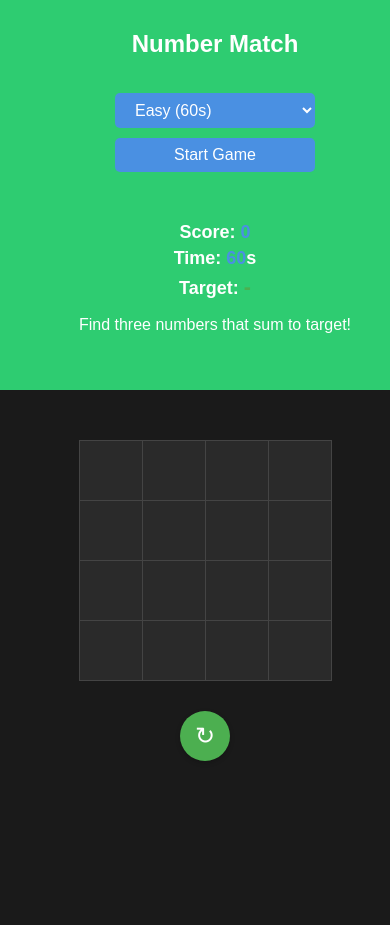
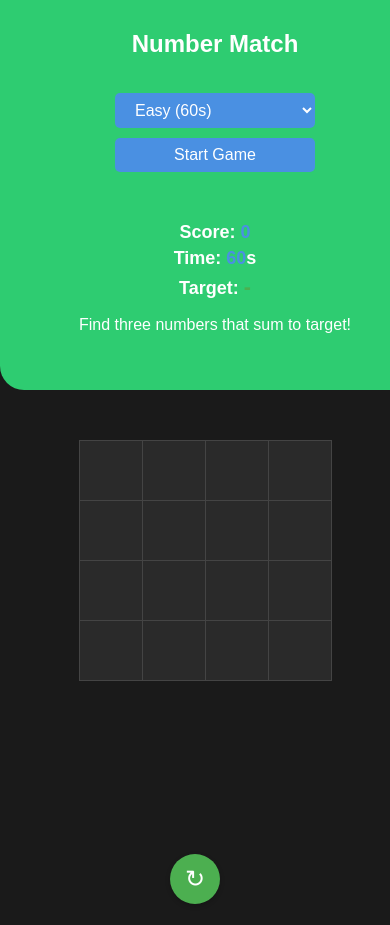
Before and after one commit to hillaryEmokol/number-matching-game, a website: page index.html in a window 390 px wide. Shown: the top 925 px of the page. Before the commit the page ends 865 px from the top, so only its background shows below. Drawn offline with Linux system fonts and the light colour scheme.

Commit message:
Updated layout with green sidebar and improved refresh button position

```diff
--- a/style.css
+++ b/style.css
@@ -40,11 +40,14 @@ body {
         width: 100%;
         padding: 20px;
         min-height: auto;
+        border-radius: 0 0 24px 24px;
     }
 
     .main-content {
         width: 100%;
         padding: 10px;
+        justify-content: center;
+        align-items: flex-start;
     }
 
     h1#heading {
@@ -63,6 +66,15 @@ body {
     .game-info h2 {
         font-size: 18px;
         margin: 5px 0;
+    }
+
+    #refresh-game {
+        position: fixed;
+        left: 50%;
+        bottom: 32px;
+        transform: translateX(-50%);
+        margin: 0;
+        z-index: 1000;
     }
 }
 
```
Also changed, not shown: index.html (+3 -3 lines).
